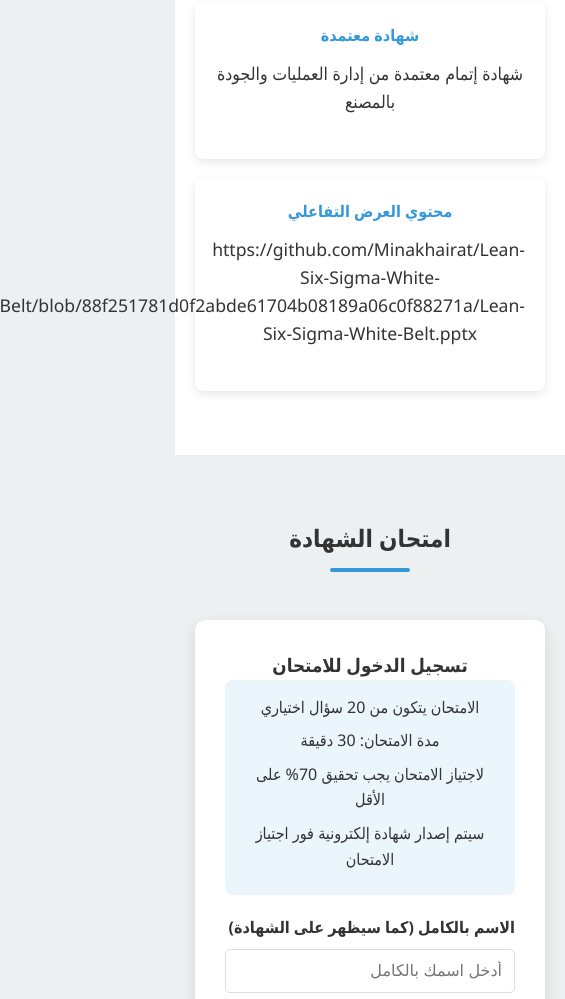
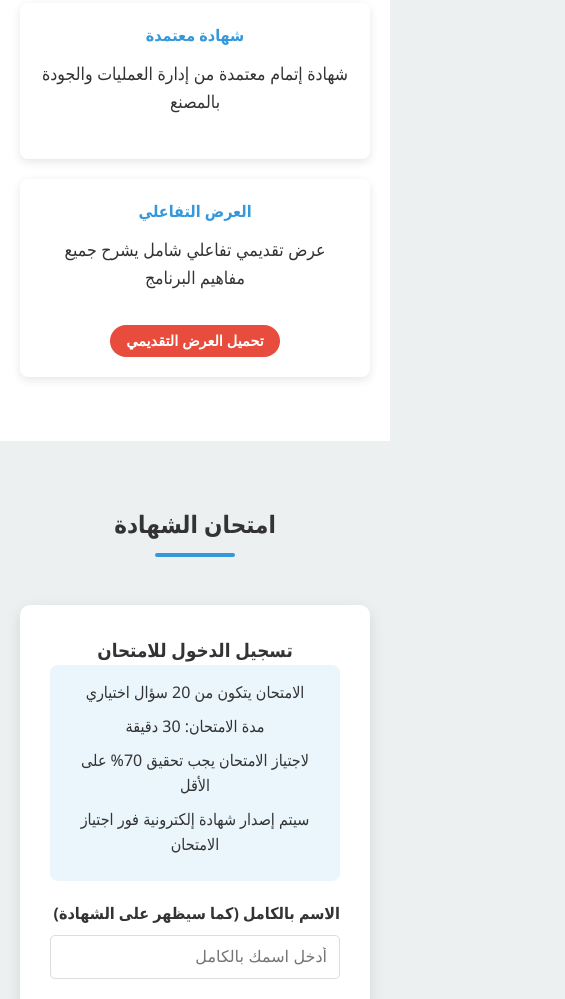
Before and after one commit to Minakhairat/Lean-Six-Sigma-White-Belt, a plain HTML site: page index.html in a window 390 px wide. Shown: the part 4010-5009 px from the top of the page, 565 px wide, since content can reach past the window. Drawn offline with nearby package versions, Linux system fonts and the light colour scheme.

Commit message:
Update index.html

```diff
--- a/index.html
+++ b/index.html
@@ -706,6 +706,11 @@
             .signature {
                 width: 100%;
             }
+			.download-ppt {
+    margin-top: 10px;
+    padding: 8px 16px;
+    font-size: 0.9rem;
+}
         }
     </style>
 </head>
@@ -768,9 +773,12 @@
                         <p id="feature3Desc">شهادة إتمام معتمدة من إدارة العمليات والجودة بالمصنع</p>
                     </div>
 					<div class="feature">
-                        <h4 id="feature3Title">محتوي العرض التفاعلي</h4>
-                        <p id="feature3Desc">https://github.com/Minakhairat/Lean-Six-Sigma-White-Belt/blob/88f251781d0f2abde61704b08189a06c0f88271a/Lean-Six-Sigma-White-Belt.pptx</p>
-                    </div>
+    <h4 id="feature4Title">العرض التفاعلي</h4>
+    <p id="feature4Desc">عرض تقديمي تفاعلي شامل يشرح جميع مفاهيم البرنامج</p>
+    <button class="cta-button download-ppt" onclick="downloadPresentation()">
+        تحميل العرض التقديمي
+    </button>
+</div>
                 </div>
             </div>
         </div>
@@ -2361,6 +2369,9 @@
 		'#department': currentLanguage === 'ar' ? 'إدارة العمليات' : 'Process Department',
 		'#factory': currentLanguage === 'ar' ? 'مصنع المبرد الصحراوي والميكروويف' : 'AirCooler and Microwave Factory',
 		'#company': currentLanguage === 'ar' ? 'شركة فريش للأجهزة المنزلية' : 'Fresh Company for Home Appliances',
+				// إضافة هذا في قسم الترجمة الإنجليزية
+'#feature4Title': currentLanguage === 'ar' ? 'العرض التفاعلي' : 'Interactive Presentation',
+'#feature4Desc': currentLanguage === 'ar' ? 'عرض تقديمي تفاعلي شامل يشرح جميع مفاهيم البرنامج' : 'Comprehensive interactive presentation explaining all program concepts',
 
 
             };
@@ -2611,6 +2622,21 @@
                 certificate.style.display = 'none';
             });
         }
+		function downloadPresentation() {
+    // رابط تحميل الباوربوينت
+    const pptUrl = 'https://github.com/Minakhairat/Lean-Six-Sigma-White-Belt/raw/refs/heads/main/Lean-Six-Sigma-White-Belt.pptx';
+
+    // إنشاء رابط تحميل
+    const link = document.createElement('a');
+    link.href = pptUrl;
+    link.download = 'Lean-Six-Sigma-White-Belt.pptx';
+    link.target = '_blank';
+
+    // إضافة الرابط للصفحة والنقر عليه برمجياً
+    document.body.appendChild(link);
+    link.click();
+    document.body.removeChild(link);
+}
     </script>
 </body>
 </html>
```
